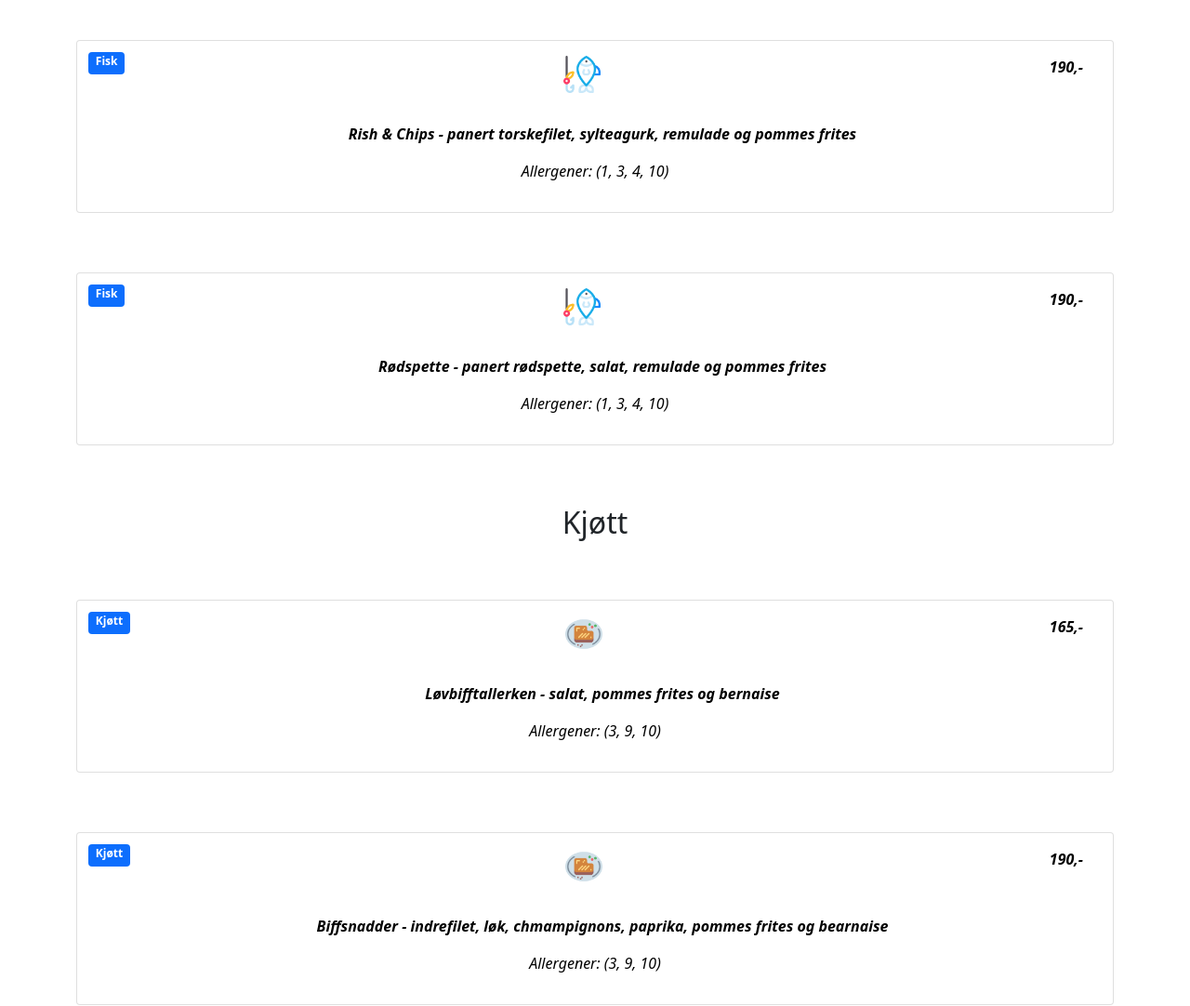
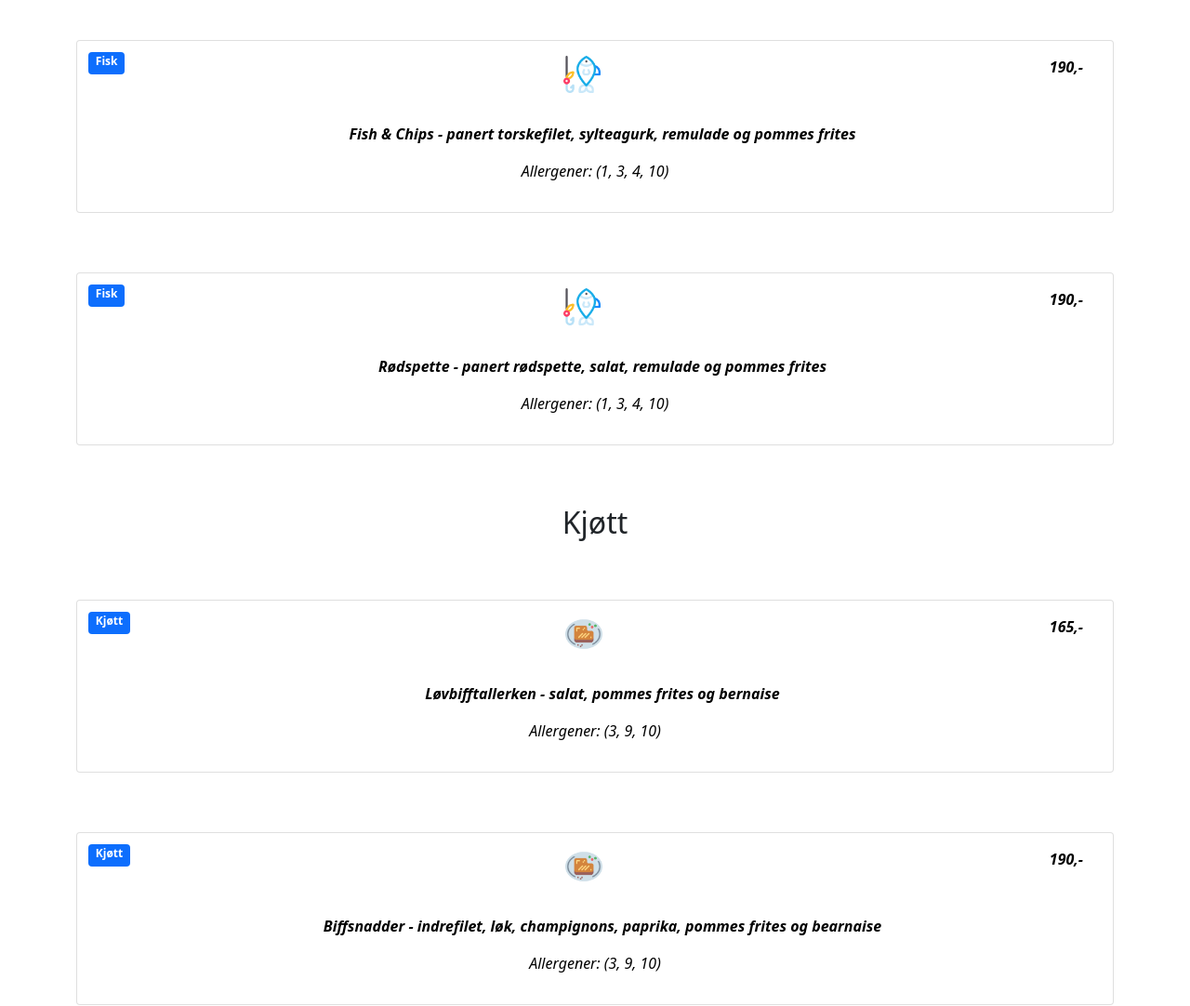
Before and after one commit to evenstensberg/kaktus, an Angular app: page / in a window 1280 px wide. Shown: the part 5840-6922 px from the top of the page at 93% size. Built offline with nearby package versions, Linux system fonts and the light colour scheme.

Commit message:
fix: typos

```diff
--- a/src/app/app.component.ts
+++ b/src/app/app.component.ts
@@ -170,7 +170,7 @@ export class AppComponent implements OnInit {
       price: '190,-',
       category: 'Fisk',
       title:
-        'Rish & Chips - panert torskefilet, sylteagurk, remulade og pommes frites',
+        'Fish & Chips - panert torskefilet, sylteagurk, remulade og pommes frites',
       allergies: '1, 3, 4, 10',
       src: 'assets/fishing.png',
     },
@@ -194,7 +194,7 @@ export class AppComponent implements OnInit {
       price: '190,-',
       category: 'Kjøtt',
       title:
-        'Biffsnadder - indrefilet, løk, chmampignons, paprika, pommes frites og bearnaise',
+        'Biffsnadder - indrefilet, løk, champignons, paprika, pommes frites og bearnaise',
       allergies: '3, 9, 10',
       src: 'assets/steak.png',
     },
@@ -374,7 +374,7 @@ export class AppComponent implements OnInit {
     {
       price: '135/230/260,-',
       category: 'Pizza',
-      title: 'Motana - skinke, pepperoni, salami og bacon',
+      title: 'Montana - skinke, pepperoni, salami og bacon',
       allergies: '1, 7, 9, 10',
       src: 'assets/pizza.png',
     },
@@ -437,7 +437,7 @@ export class AppComponent implements OnInit {
     {
       price: '135/230/260,-',
       category: 'Pizza',
-      title: 'Tinni - biff, skinke og ananas',
+      title: 'Tinini - biff, skinke og ananas',
       allergies: '1, 7, 9, 10',
       src: 'assets/pizza.png',
     },
```
Also changed, not shown: 1 other file (tests, documents, lock files or other folders).
